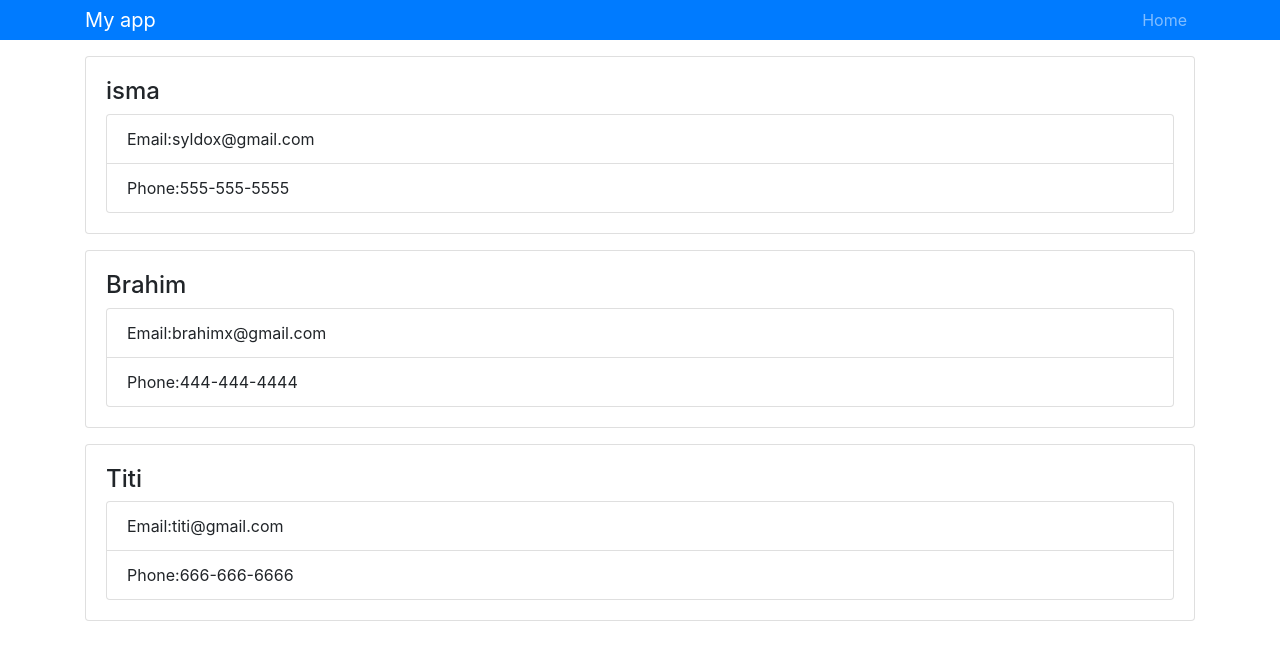
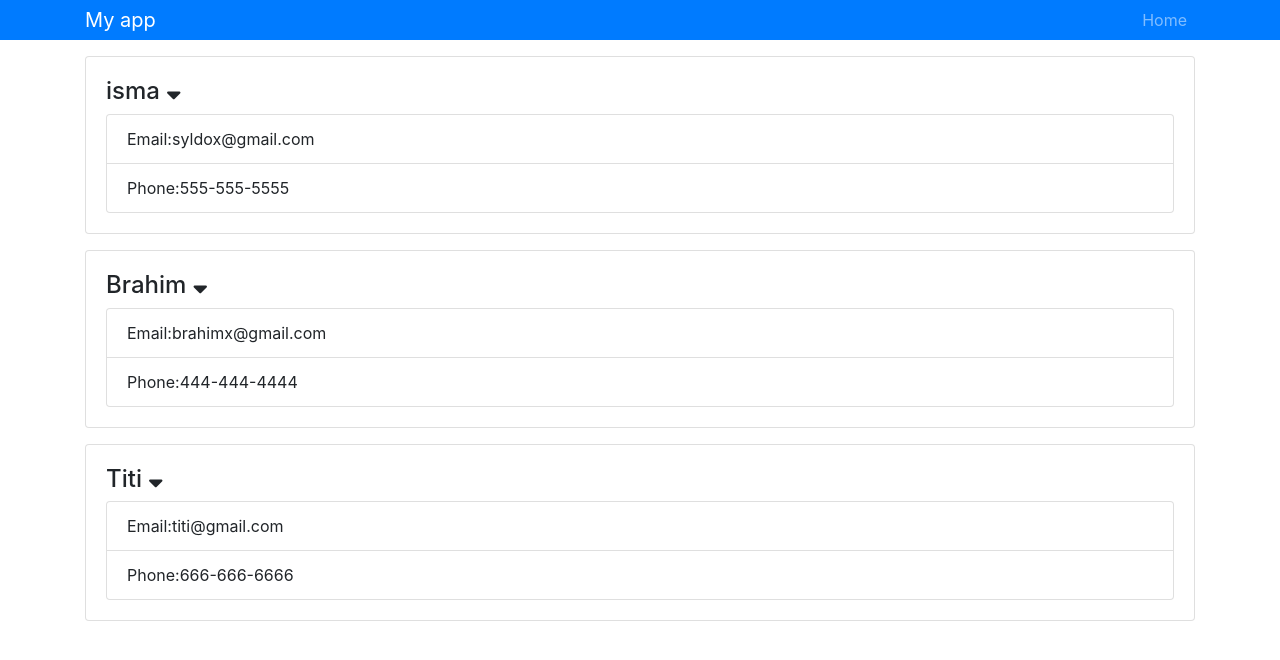
Before and after one commit to ismailasylla/reactContactManager, a React (Create React App) app: page / in a window 1280 px wide. Shown: the top 660 px of the page. Built offline with nearby package versions, Linux system fonts and the light colour scheme.

Commit message:
3. Changing State

```diff
--- a/public/index.html
+++ b/public/index.html
@@ -1,9 +1,14 @@
 <!DOCTYPE html>
 <html lang="en">
+
 <head>
   <meta charset="utf-8">
   <meta name="viewport" content="width=device-width, initial-scale=1, shrink-to-fit=no">
   <meta name="theme-color" content="#000000">
+  <link rel="stylesheet" href="https://use.fontawesome.com/releases/v5.2.0/css/all.css" integrity="sha384-hWVjflwFxL6sNzntih27bfxkr27PmbbK/iSvJ+a4+0owXq79v+lsFkW54bOGbiDQ"
+    crossorigin="anonymous">
+
+
   <!--
       manifest.json provides metadata used when your web app is added to the
       homescreen on Android. See https://developers.google.com/web/fundamentals/engage-and-retain/web-app-manifest/
@@ -21,6 +26,7 @@
     -->
   <title>React App</title>
 </head>
+
 <body>
   <noscript>
     You need to enable JavaScript to run this app.
@@ -37,4 +43,5 @@
       To create a production bundle, use `npm run build` or `yarn build`.
     -->
 </body>
+
 </html>
--- a/src/components/Contact.js
+++ b/src/components/Contact.js
@@ -2,11 +2,25 @@
 import PropTypes from 'prop-types';
 
 class Contact extends Component {
+  state = {
+    showContactInfo: true
+  };
+
   render() {
     const { name, email, phone } = this.props.contact;
+    const { showContactInfo } = this.state;
     return (
       <div className="card card-body mb-3">
-        <h4>{name}</h4>
+        <h4>
+          {name}{' '}
+          <i
+            onClick={() =>
+              this.setState({ showContactInfo: !this.state.showContactInfo })
+            }
+            className="fas fa-sort-down"
+          />{' '}
+        </h4>
+        {showContactInfo ? (
           <ul className="list-group">
             <li className="list-group-item">
               Email:
@@ -17,6 +31,7 @@
               {phone}
             </li>
           </ul>
+        ) : null}
       </div>
     );
   }
--- a/src/components/Contacts.js
+++ b/src/components/Contacts.js
@@ -30,11 +30,11 @@
     const { contacts } = this.state;
 
     return (
-      <div>
+      <React.Fragment>
         {contacts.map(contact => (
           <Contact key={contact.id} contact={contact} />
         ))}
-      </div>
+      </React.Fragment>
     );
   }
 }
```
Lines whose indentation alone changed are shown as unchanged.
